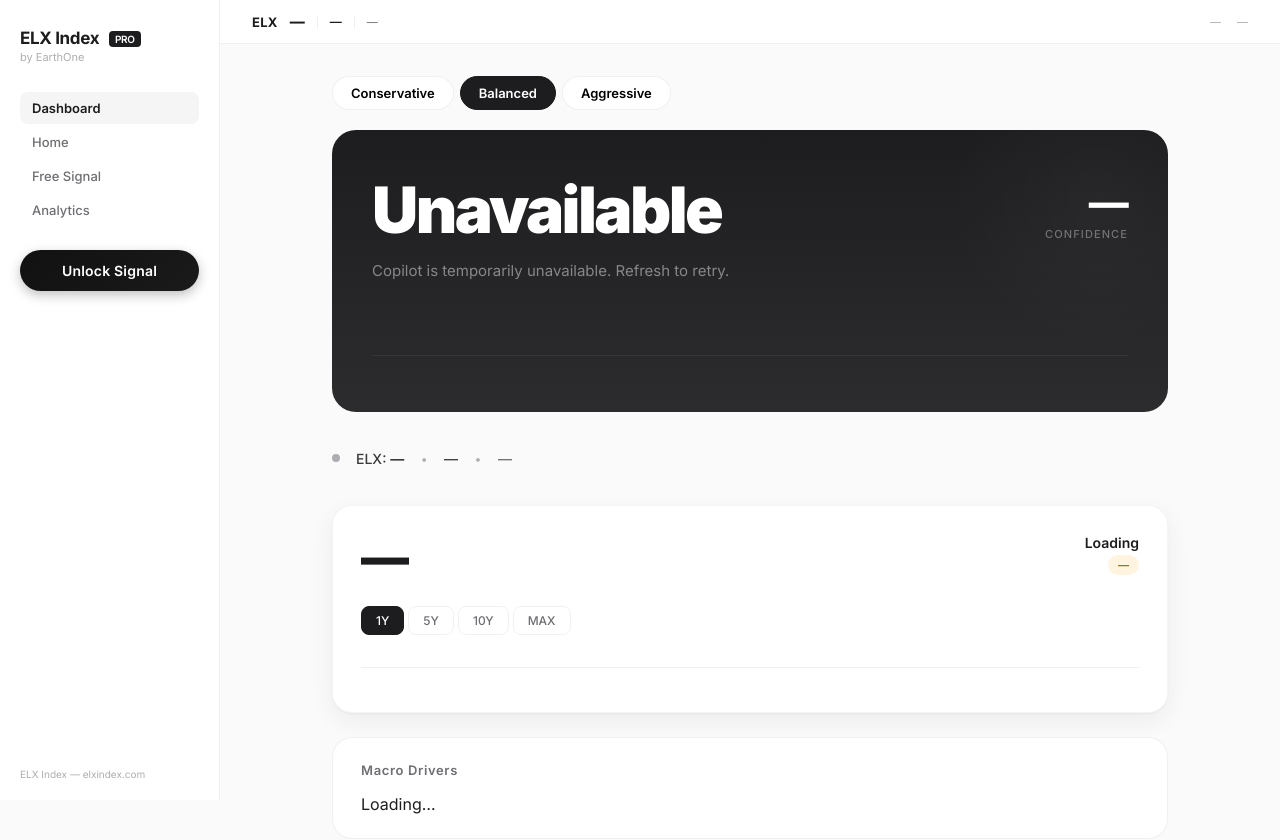
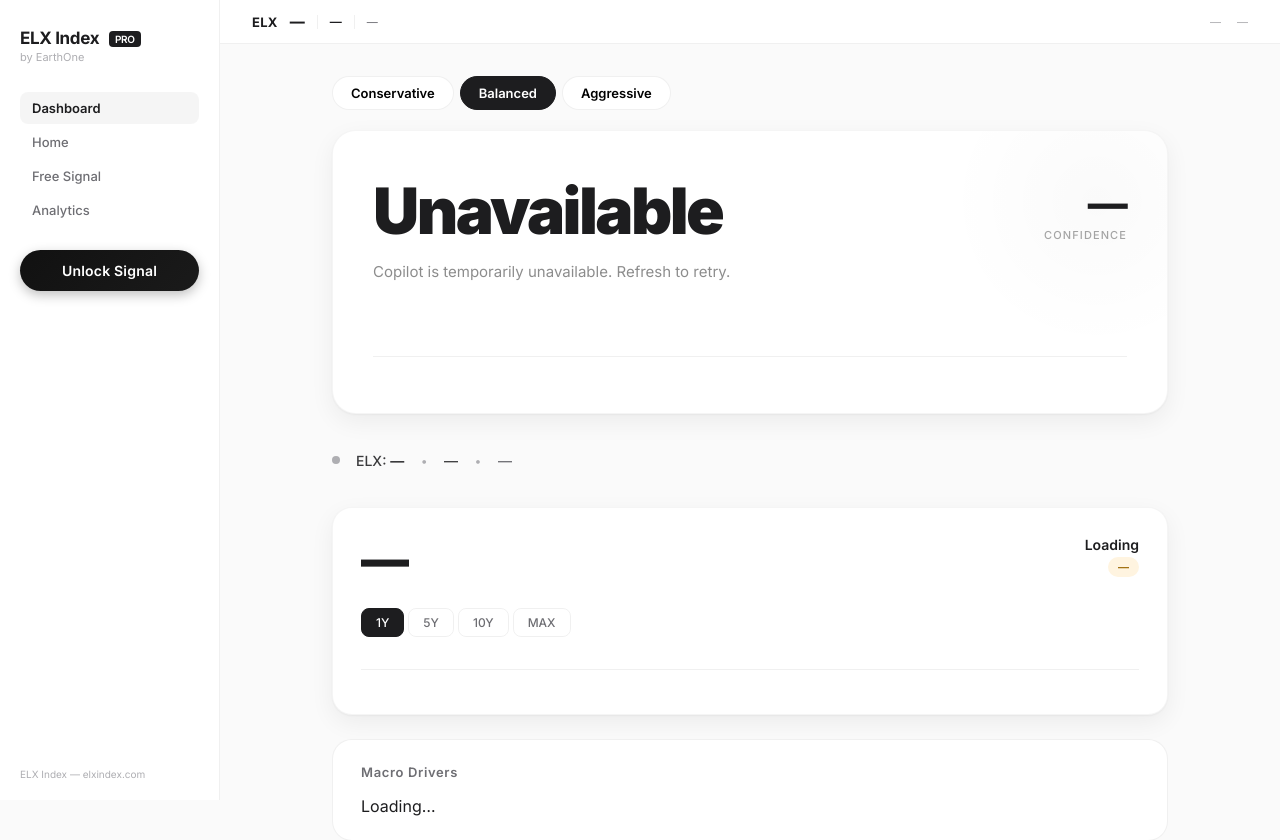
Before and after one commit to tomzatalovski-dev/earthone, a Python web app: template templates/dashboard.html in a window 1280 px wide. Shown: the top 840 px of the page. Run offline with Jinja, Linux system fonts and the light colour scheme; the template is opened without the code that fills it, so the values that code supplies are empty.

Commit message:
V20b: Hero card Apple white style, fix all dark colors to light

```diff
--- a/templates/dashboard.html
+++ b/templates/dashboard.html
@@ -70,39 +70,41 @@
        1. HERO — THE DECISION
        ═══════════════════════════════════════════════ */
     .hero-decision{
-      background:linear-gradient(180deg,#1d1d1f 0%,#2c2c2e 100%);
+      background:#fff;
       border-radius:24px;
       padding:48px 40px 40px;
-      color:#fff;
+      color:#1d1d1f;
       margin-bottom:24px;
       position:relative;
       overflow:hidden;
+      box-shadow:0 1px 2px rgba(0,0,0,.04),0 8px 24px rgba(0,0,0,.06);
+      border:1px solid rgba(0,0,0,.04);
     }
     .hero-decision::before{
       content:'';position:absolute;top:-80px;right:-80px;width:300px;height:300px;
-      background:radial-gradient(circle,rgba(255,255,255,.03) 0%,transparent 70%);
+      background:radial-gradient(circle,rgba(0,0,0,.02) 0%,transparent 70%);
       pointer-events:none;
     }
     .hero-brand{display:none}
     .hero-action{font-size:64px;font-weight:900;letter-spacing:-.04em;line-height:1;margin-bottom:6px}
     .hero-action .action-add{color:#30d158}
-    .hero-action .action-reduce{color:#ff453a}
+    .hero-action .action-reduce{color:#ff3b30}
     .hero-action .action-hedge{color:#ff9f0a}
-    .hero-action .action-wait{color:rgba(255,255,255,.5)}
+    .hero-action .action-wait{color:rgba(0,0,0,.35)}
     .hero-warning{font-size:14px;font-weight:600;color:#ff9f0a;margin-bottom:12px;display:flex;align-items:center;gap:6px}
-    .hero-summary{font-size:15px;font-weight:400;color:rgba(255,255,255,.45);line-height:1.5;max-width:500px;margin-bottom:28px}
+    .hero-summary{font-size:15px;font-weight:400;color:rgba(0,0,0,.45);line-height:1.5;max-width:500px;margin-bottom:28px}
     .hero-confidence{position:absolute;top:48px;right:40px;text-align:right}
     .hero-confidence-value{font-size:40px;font-weight:800;letter-spacing:-.02em}
-    .hero-confidence-label{font-size:11px;font-weight:500;color:rgba(255,255,255,.35);letter-spacing:.1em;text-transform:uppercase}
+    .hero-confidence-label{font-size:11px;font-weight:500;color:rgba(0,0,0,.35);letter-spacing:.1em;text-transform:uppercase}
 
     /* Allocation pills */
     .hero-alloc{display:flex;gap:8px;margin-bottom:24px;flex-wrap:wrap}
-    .hero-alloc-item{display:inline-flex;align-items:center;gap:6px;background:rgba(255,255,255,.06);border:1px solid rgba(255,255,255,.08);border-radius:100px;padding:6px 14px;font-size:13px;font-weight:600}
-    .hero-alloc-name{color:rgba(255,255,255,.5)}
+    .hero-alloc-item{display:inline-flex;align-items:center;gap:6px;background:rgba(0,0,0,.03);border:1px solid rgba(0,0,0,.06);border-radius:100px;padding:6px 14px;font-size:13px;font-weight:600}
+    .hero-alloc-name{color:rgba(0,0,0,.45)}
     .hero-alloc-val{}
     .hero-alloc-val.pos{color:#30d158}
     .hero-alloc-val.neg{color:#ff453a}
-    .hero-alloc-val.flat{color:rgba(255,255,255,.2)}
+    .hero-alloc-val.flat{color:rgba(0,0,0,.2)}
 
     /* Action lines */
     .hero-grid{display:flex;flex-direction:column;gap:6px;margin-bottom:20px}
@@ -110,10 +112,10 @@
     .hero-cell-label{display:none}
     .hero-cell-text{display:none}
     .hero-actions-list{display:flex;flex-direction:column;gap:6px}
-    .hero-action-line{font-size:14px;color:rgba(255,255,255,.6);line-height:1.5}
-    .hero-action-line::before{content:'→ ';color:rgba(255,255,255,.3)}
+    .hero-action-line{font-size:14px;color:rgba(0,0,0,.55);line-height:1.5}
+    .hero-action-line::before{content:'→ ';color:rgba(0,0,0,.25)}
 
-    .hero-invalidation{font-size:12px;color:rgba(255,255,255,.3);border-top:1px solid rgba(255,255,255,.06);padding-top:16px}
+    .hero-invalidation{font-size:12px;color:rgba(0,0,0,.3);border-top:1px solid rgba(0,0,0,.06);padding-top:16px}
     .hero-portfolio-note{font-size:13px;color:#ff9f0a;margin-bottom:12px}
 
     /* ═══════════════════════════════════════════════
```
